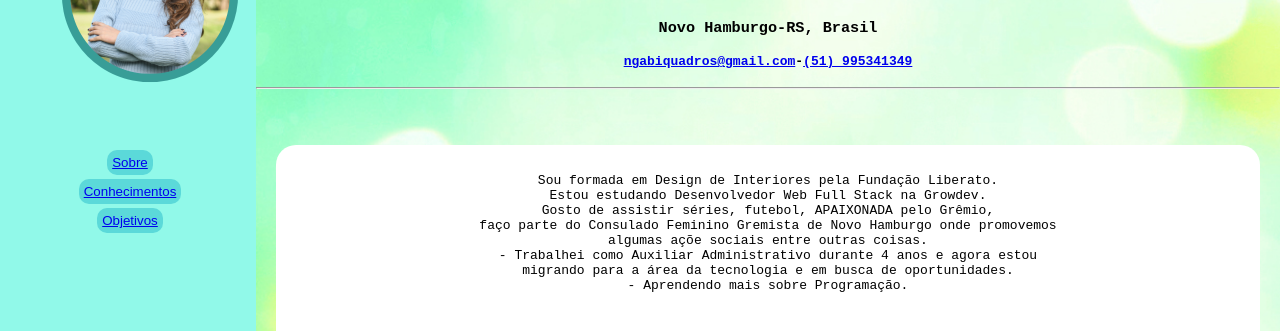
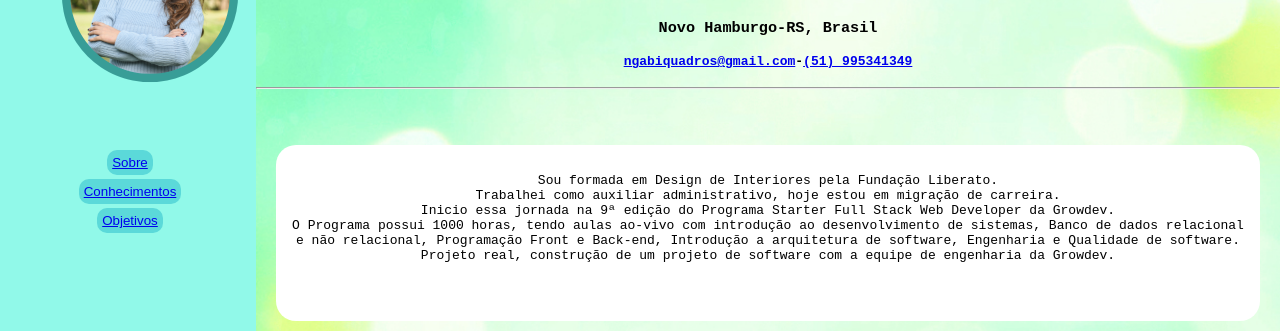
Before and after one commit to GabiQuadros/FrontEnd-I, a plain HTML site: page index.html in a window 1280 px wide. Shown: the part 151-482 px from the top of the page. Drawn offline with Linux system fonts and the light colour scheme.

Commit message:
atualização

```diff
--- a/Sobre.html
+++ b/index.html
@@ -13,7 +13,7 @@
       <img src="./images/fotoperfil.png" alt="foto de perfil" />
       <nav>
         <ul class="links-style">
-          <li><button id="btn"><a href="Sobre.html">Sobre</a></button></li>
+          <li><button id="btn"><a href="index.html">Sobre</a></button></li>
           <li><button id="btn"><a href="Conhecimentos.html">Conhecimentos</a></button></li>
           <li><button id="btn"><a href="Objetivos.html">Objetivos</a></button></li>
         </ul>
@@ -33,16 +33,16 @@
       <div class="White-background">
         <p>
           Sou formada em Design de Interiores pela Fundação Liberato. <br />
-          Estou estudando Desenvolvedor Web Full Stack na Growdev. <br />
-          Gosto de assistir séries, futebol, APAIXONADA pelo Grêmio, <br />
-          faço parte do Consulado Feminino Gremista de Novo Hamburgo onde
-          promovemos
-          <br />
-          algumas açõe sociais entre outras coisas. <br />
-          - Trabalhei como Auxiliar Administrativo durante 4 anos e agora estou
-          <br />
-          migrando para a área da tecnologia e em busca de oportunidades. <br />
-          - Aprendendo mais sobre Programação.
+              Trabalhei como auxiliar administrativo, hoje estou em migração de
+              carreira. <br />
+              Inicio essa jornada na 9ª edição do Programa Starter Full Stack
+              Web Developer da Growdev. <br />
+              O Programa possui 1000 horas, tendo aulas ao-vivo com introdução
+              ao desenvolvimento de sistemas, Banco de dados relacional e não
+              relacional, Programação Front e Back-end, Introdução a arquitetura
+              de software, Engenharia e Qualidade de software. Projeto real,
+              construção de um projeto de software com a equipe de engenharia da
+              Growdev.
         </p>
         <br />
         <br />
```
Also changed, not shown: Conhecimentos.html (+4 -2 lines), Objetivos.html (+4 -3 lines).
